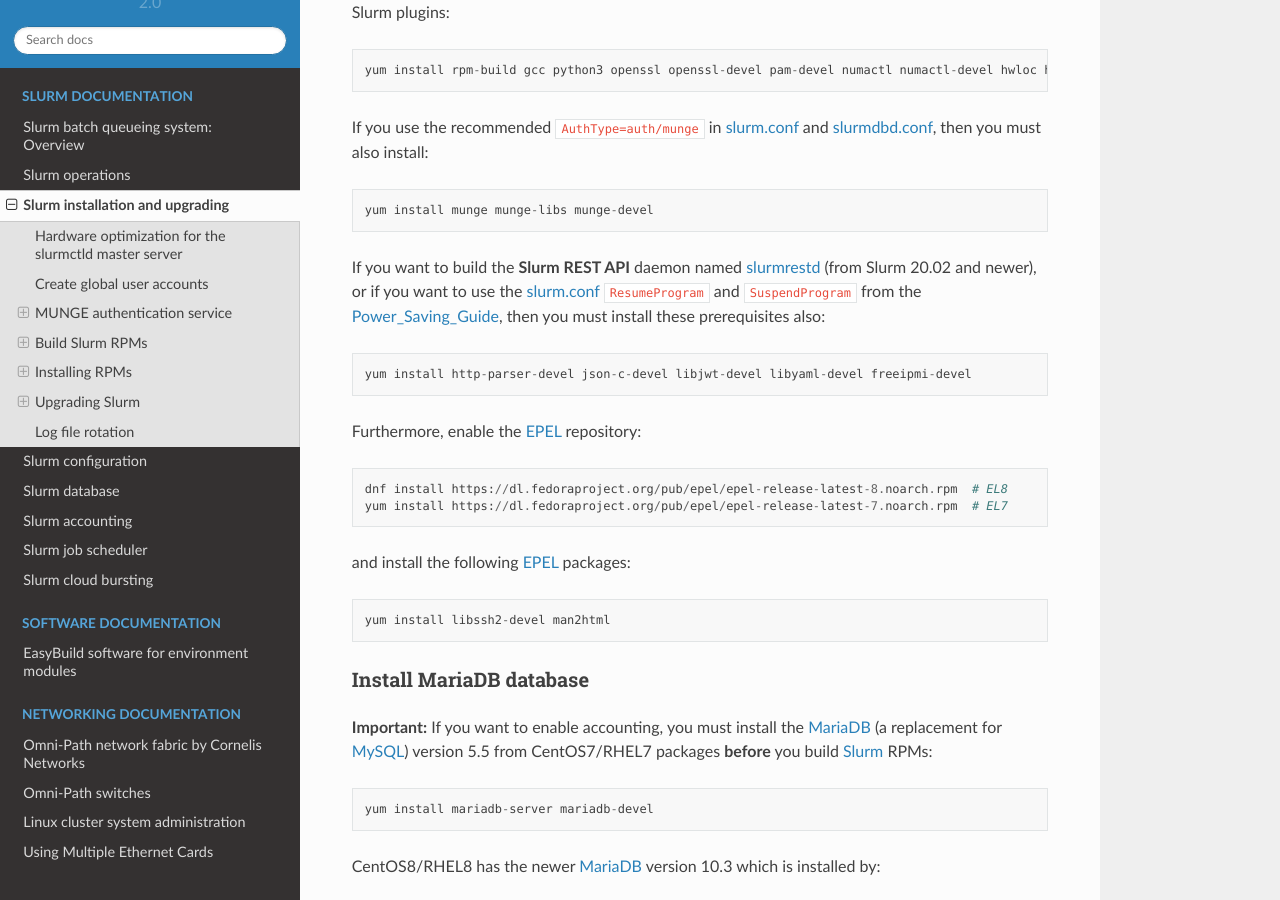
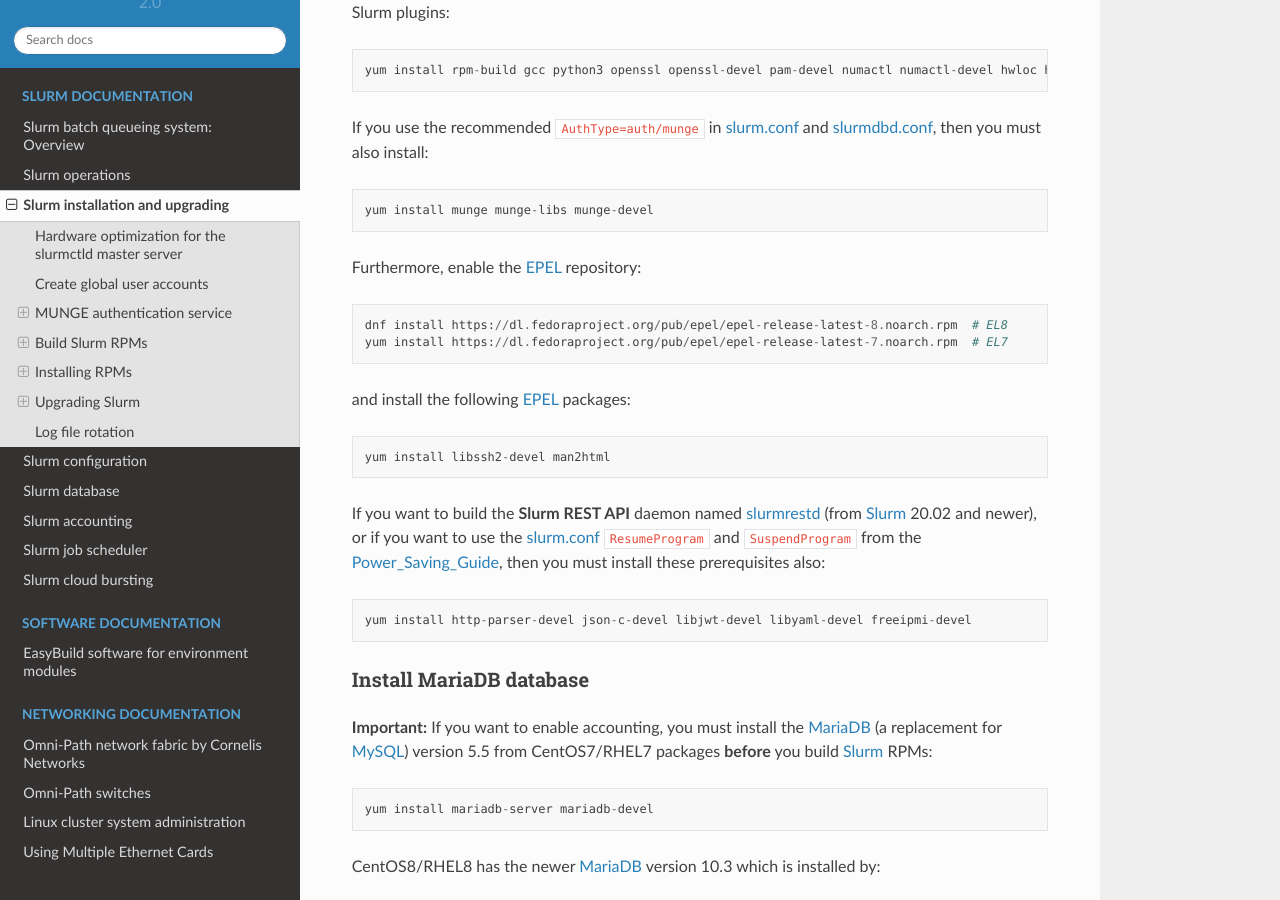
Before and after one commit to OleHolmNielsen/Niflheim_system, a Sphinx documentation site: the page built from docs/Slurm_installation.rst, in a window 1280 px wide and 900 px high, scrolled down 5142 px. Built offline with Sphinx 7.4.7 and the Read the Docs theme 2.0.0, drawn with Linux system fonts in a browser that asks for light colours; some of the changed lines change nothing that is shown.

Commit message:
Minor edit

```diff
--- a/docs/Slurm_installation.rst
+++ b/docs/Slurm_installation.rst
@@ -217,12 +217,6 @@
 
   yum install munge munge-libs munge-devel
 
-If you want to build the **Slurm REST API** daemon named slurmrestd_ (from Slurm 20.02 and newer),
-or if you want to use the slurm.conf_ ``ResumeProgram`` and ``SuspendProgram`` from the Power_Saving_Guide_,
-then you must install these prerequisites also::
-
-  yum install http-parser-devel json-c-devel libjwt-devel libyaml-devel freeipmi-devel
-
 Furthermore, enable the EPEL_ repository::
 
   dnf install https://dl.fedoraproject.org/pub/epel/epel-release-latest-8.noarch.rpm  # EL8
@@ -231,6 +225,12 @@
 and install the following EPEL_ packages::
 
   yum install libssh2-devel man2html
+
+If you want to build the **Slurm REST API** daemon named slurmrestd_ (from Slurm_ 20.02 and newer),
+or if you want to use the slurm.conf_ ``ResumeProgram`` and ``SuspendProgram`` from the Power_Saving_Guide_,
+then you must install these prerequisites also::
+
+  yum install http-parser-devel json-c-devel libjwt-devel libyaml-devel freeipmi-devel
 
 .. _slurmrestd: https://slurm.schedmd.com/rest.html
 .. _Power_Saving_Guide: https://slurm.schedmd.com/power_save.html
```
